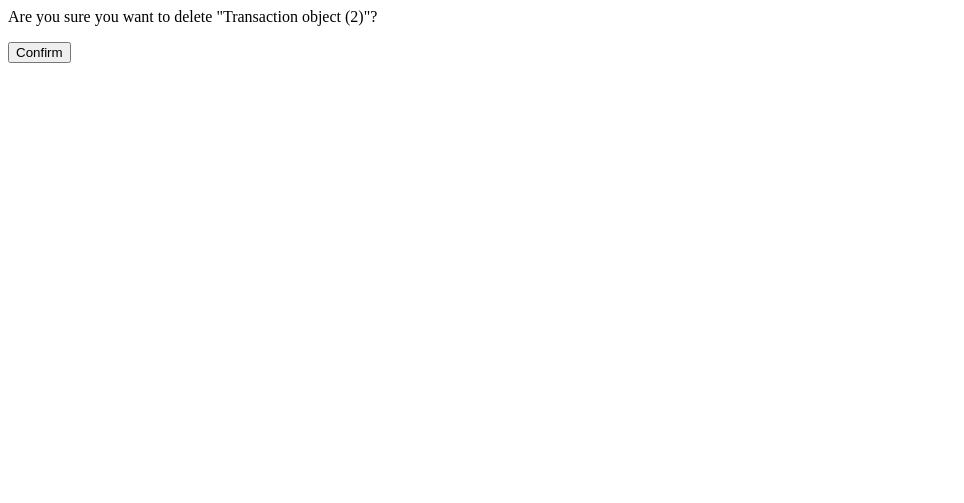
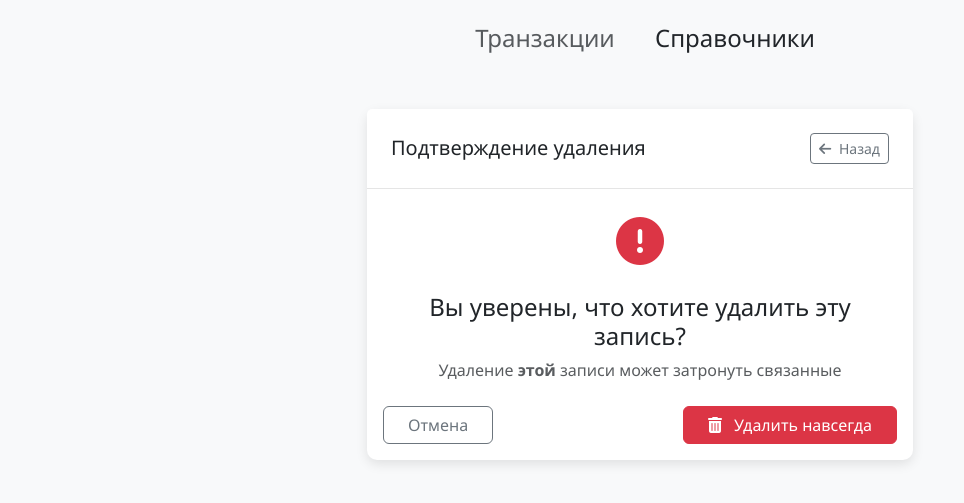
Before and after one commit to filimanistr/cash-flow-test-task, a Django app: page /transactions/remove/2/ in a window 1280 px wide. Shown: the top 503 px of the page, without its empty margins (0-964 px from the left). Run offline with Django 5.2, Linux system fonts and the light colour scheme; data comes from the database, SQL or seed files in the repository.

Commit message:
fix: change delete confirmation template

```diff
--- a/src/accounting/templates/accounting/confirm_delete.html
+++ b/src/accounting/templates/accounting/confirm_delete.html
@@ -1,5 +1,100 @@
-<form method="post">{% csrf_token %}
-    <p>Are you sure you want to delete "{{ object }}"?</p>
-    {{ form }}
-    <input type="submit" value="Confirm">
-</form>
+<!DOCTYPE html>
+<html lang="ru">
+<head>
+    <meta charset="UTF-8">
+    <meta name="viewport" content="width=device-width, initial-scale=1.0">
+    <title>Подтверждение удаления</title>
+    <link rel="stylesheet" href="https://cdn.jsdelivr.net/npm/bootstrap@5.3.7/dist/css/bootstrap.min.css">
+    <link rel="stylesheet" href="https://cdnjs.cloudflare.com/ajax/libs/font-awesome/6.4.0/css/all.min.css">
+    <style>
+        body {
+            background-color: #f8f9fa;
+            font-family: 'Segoe UI', Tahoma, Geneva, Verdana, sans-serif;
+        }
+        .card {
+            border: none;
+            border-radius: 10px;
+            box-shadow: 0 4px 12px rgba(0, 0, 0, 0.1);
+        }
+        .card-header {
+            background-color: #fff;
+            border-bottom: 1px solid rgba(0, 0, 0, 0.1);
+            padding: 1.5rem;
+        }
+        .hover-underline:hover {
+            text-decoration: underline !important;
+        }
+        .warning-icon {
+            font-size: 3rem;
+            color: #dc3545;
+        }
+        .btn-outline-secondary:hover {
+            background-color: #6c757d;
+            color: white;
+        }
+        .item-details {
+            background-color: #f8f9fa;
+            border-radius: 8px;
+            padding: 15px;
+        }
+        .detail-label {
+            font-weight: 500;
+            color: #6c757d;
+        }
+    </style>
+</head>
+<body class="bg-light">
+    <!-- Navigation -->
+    <div class="container mt-4">
+        <div class="row justify-content-center">
+            <div class="col-lg-2 col-md-3 text-center">
+                <h4><a class="text-muted text-decoration-none hover-underline" href="/">Транзакции</a></h4>
+            </div>
+            <div class="col-lg-2 col-md-3 text-center">
+                <h4><a class="text-dark text-decoration-none hover-underline" href="/references">Справочники</a></h4>
+            </div>
+        </div>
+    </div>
+
+    <!-- Main Content -->
+    <main class="container my-5">
+        <div class="row justify-content-center">
+            <div class="col-md-8 col-lg-6">
+                <div class="card">
+                    <div class="card-header d-flex justify-content-between align-items-center">
+                        <h5 class="mb-0">Подтверждение удаления</h5>
+                        <a href="/references" class="btn btn-sm btn-outline-secondary">
+                            <i class="fas fa-arrow-left me-1"></i> Назад
+                        </a>
+                    </div>
+                    <div class="card-body">
+                        <!-- Warning Icon and Message -->
+                        <div class="text-center mb-4">
+                            <div class="warning-icon mb-3">
+                                <i class="fas fa-exclamation-circle"></i>
+                            </div>
+                            <h4>Вы уверены, что хотите удалить эту запись?</h4>
+                            <p class="text-muted">Удаление <strong>этой</strong> записи может затронуть связанные</p>
+                        </div>
+
+                        <!-- Confirmation Form -->
+                        <form method="post">
+                            {% csrf_token %}
+                            <div class="d-flex justify-content-between mt-4">
+                                <a href="/references" class="btn btn-outline-secondary px-4">
+                                    Отмена
+                                </a>
+                                <button type="submit" class="btn btn-danger px-4">
+                                    <i class="fas fa-trash-alt me-2"></i> Удалить навсегда
+                                </button>
+                            </div>
+                        </form>
+                    </div>
+                </div>
+            </div>
+        </div>
+    </main>
+
+    <script src="https://cdn.jsdelivr.net/npm/bootstrap@5.3.7/dist/js/bootstrap.bundle.min.js"></script>
+</body>
+</html>
```
